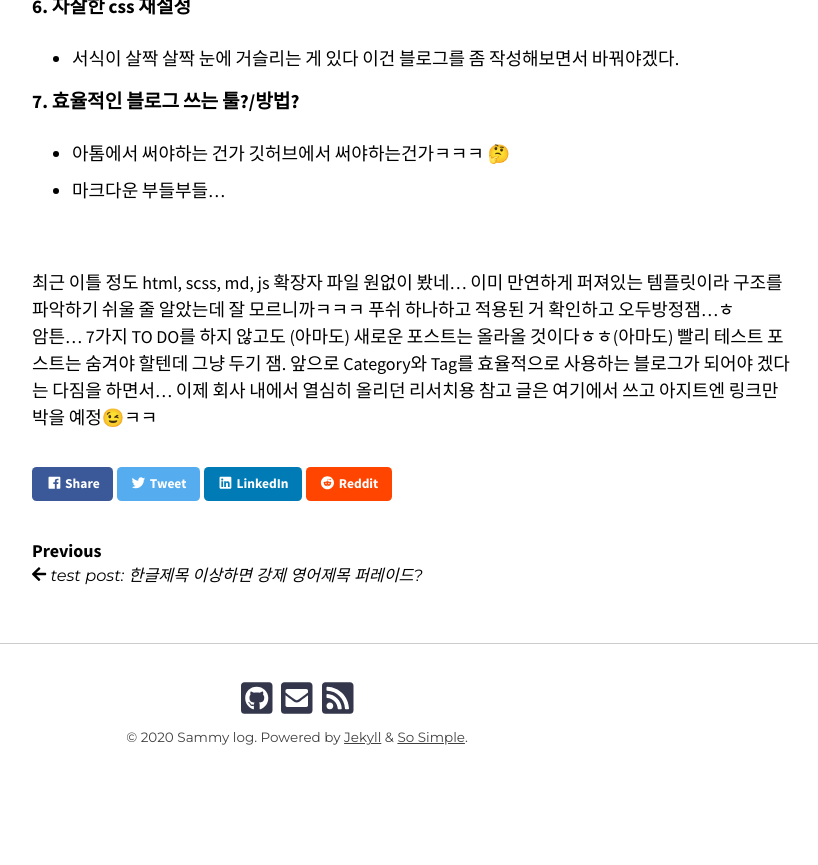
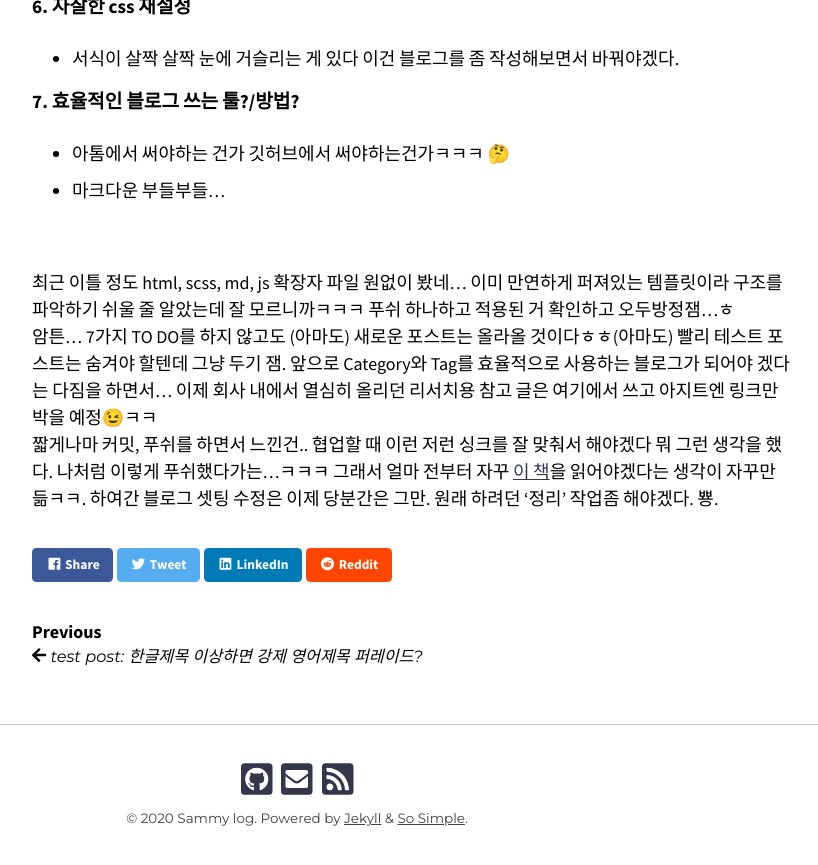
Before and after one commit to ssammykim/ssammykim.github.io, a Jekyll site: the page built from _posts/2020-05-01-to-do-list.md, in a window 1280 px wide and 900 px high, scrolled down 2031 px. Shown: the top 865 px of the window, without its empty margins (343-1161 px from the left). Built offline with Jekyll 4.4.1, drawn with Linux system fonts in a browser that asks for light colours; nearby versions of some CDN libraries; emoji names are drawn with the system emoji font; some web fonts are replaced; comment, search, counter and statistics services are not loaded; before the commit the page ends 2850 px from its top, so only the background shows below that.

Commit message:
Add contents

```diff
--- a/_posts/2020-05-01-to-do-list.md
+++ b/_posts/2020-05-01-to-do-list.md
@@ -62,3 +62,4 @@ published: true
 
 최근 이틀 정도 html, scss, md, js 확장자 파일 원없이 봤네... 이미 만연하게 퍼져있는 템플릿이라 구조를 파악하기 쉬울 줄 알았는데 잘 모르니까ㅋㅋㅋ 푸쉬 하나하고 적용된 거 확인하고 오두방정잼...ㅎ
 암튼... 7가지 TO DO를 하지 않고도 (아마도) 새로운 포스트는 올라올 것이다ㅎㅎ(아마도) 빨리 테스트 포스트는 숨겨야 할텐데 그냥 두기 잼. 앞으로 Category와 Tag를 효율적으로 사용하는 블로그가 되어야 겠다는 다짐을 하면서... 이제 회사 내에서 열심히 올리던 리서치용 참고 글은 여기에서 쓰고 아지트엔 링크만 박을 예정:wink:ㅋㅋ
+짧게나마 커밋, 푸쉬를 하면서 느낀건.. 협업할 때 이런 저런 싱크를 잘 맞춰서 해야겠다 뭐 그런 생각을 했다. 나처럼 이렇게 푸쉬했다가는...ㅋㅋㅋ 그래서 얼마 전부터 자꾸 [이 책](http://www.yes24.com/Product/Goods/85382769?Acode=101)을 읽어야겠다는 생각이 자꾸만 듦ㅋㅋ. 하여간 블로그 셋팅 수정은 이제 당분간은 그만. 원래 하려던 '정리' 작업좀 해야겠다. 뿅.
```
